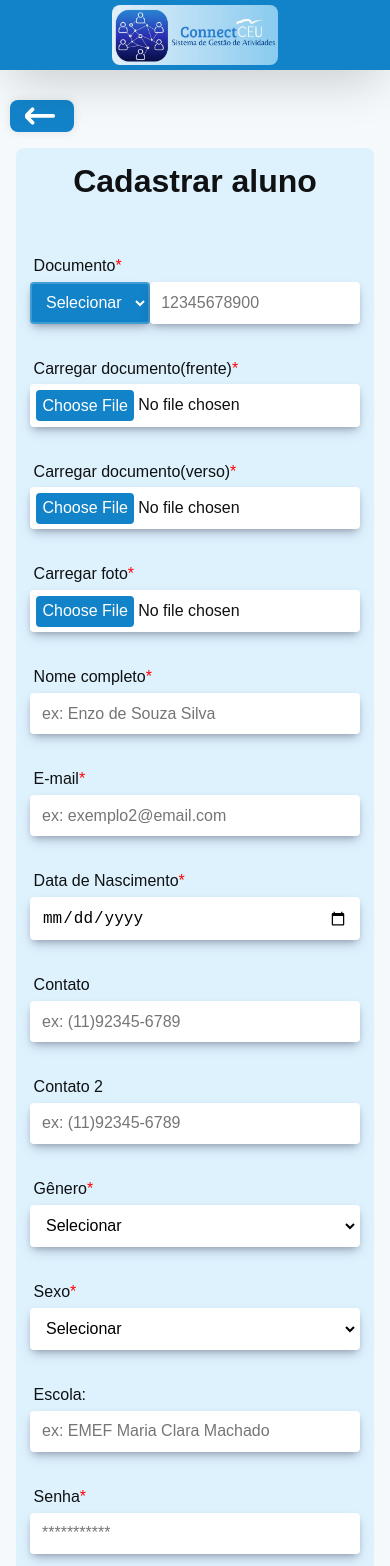
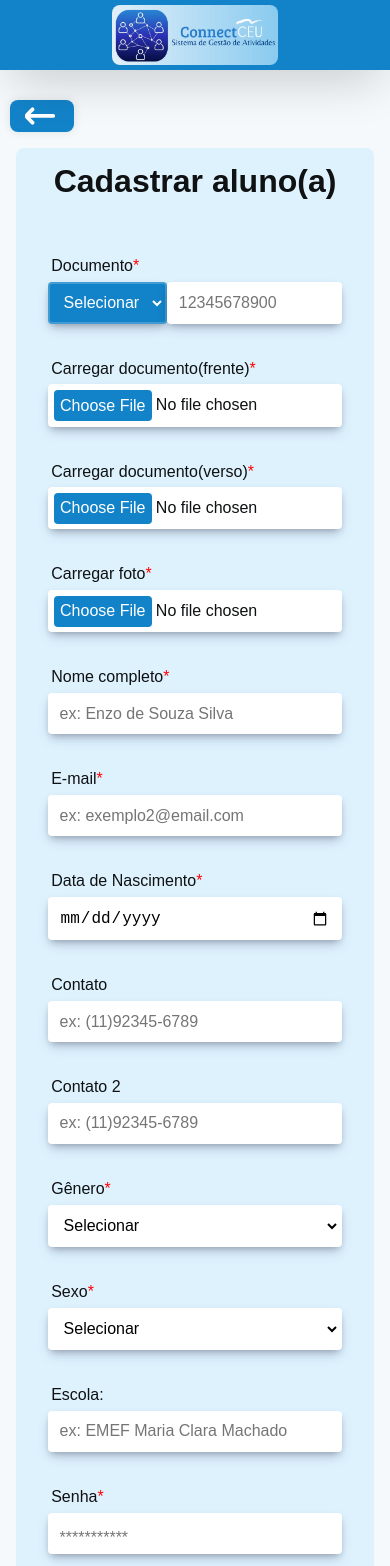
Before and after one commit to drp14-pi-comp/ConectaCEU_WebApp, a React (Vite) app in the folder frontend/: page /criar-conta in a window 390 px wide. Shown: the top 1566 px of the page. Built offline with nearby package versions, Linux system fonts and the light colour scheme; no server answers.

Commit message:
fix: ajusta responsividade do formulário de cadastro

```diff
--- a/frontend/src/components/UserForm.css
+++ b/frontend/src/components/UserForm.css
@@ -13,7 +13,8 @@
     flex-direction: column;
     background-color: #def2fe;
     width: 100%;
-    padding: 1rem 5rem;
+    /* padding: 1rem 5rem; */
+    padding: 1rem clamp(.5rem, 5vw, 5rem);
     border-radius: 8px;
     gap: 1rem;
 }
@@ -41,7 +42,8 @@
     width: 100%;
     display: flex;
     flex-direction: column;
-    padding: .5rem 2rem;
+    /* padding: .5rem 2rem; */
+    padding: .5rem clamp(.5rem, 3vw, 2rem);
 }
 
 .input-group label{
@@ -73,6 +75,11 @@
 
 .input-group input[type="file"]{
     padding: .23rem;
+}
+
+.input-group input[type="password"]::placeholder{
+    position: absolute;
+    margin-top: 4.3px;
 }
 
 /* obrigatório */
@@ -205,7 +212,7 @@
     }
 
     .input-group{
-        padding: .4rem;
+        padding: .4rem 1.5rem;
     }
 
     .terms-container{
--- a/frontend/src/components/UserForm.jsx
+++ b/frontend/src/components/UserForm.jsx
@@ -33,7 +33,7 @@ const UserForm = () => {
         aria-label="Formulário de cadastro"
       >
       <h1>{isEdit ? "Meus dados"
-        : (role === "admin" ? "Cadastrar usuário" : "Cadastrar aluno")}
+        : (role === "admin" ? "Cadastrar usuário" : "Cadastrar aluno(a)")}
       </h1>
 
         <div className="form-grid">
```
